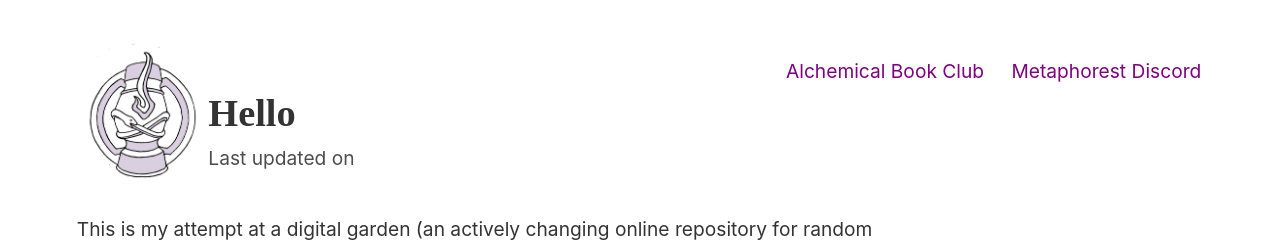
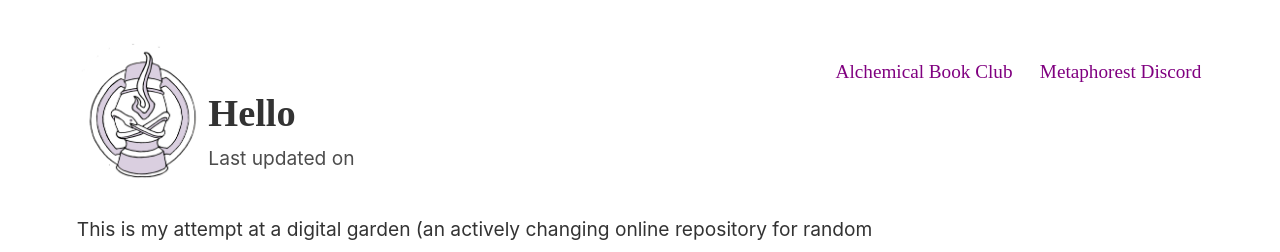
Before and after one commit to lauragyre/jekyll, a Jekyll site: the page built from _notes/About/Hello.md, in a window 1280 px wide. Shown: the top 252 px of the page. Built offline with Jekyll 4.4.1, drawn with Linux system fonts in a browser that asks for light colours; some web fonts are replaced.

Commit message:
IM Fell nav

```diff
--- a/_sass/_style.scss
+++ b/_sass/_style.scss
@@ -114,6 +114,7 @@ nav {
 nav a, nav ul a {
   padding-left: 20px;
   font-weight: regular !important;
+  font-family: "IM Fell English";
 }
 
 #notes-entry-container {
```
Also changed, not shown: 1 other file.
